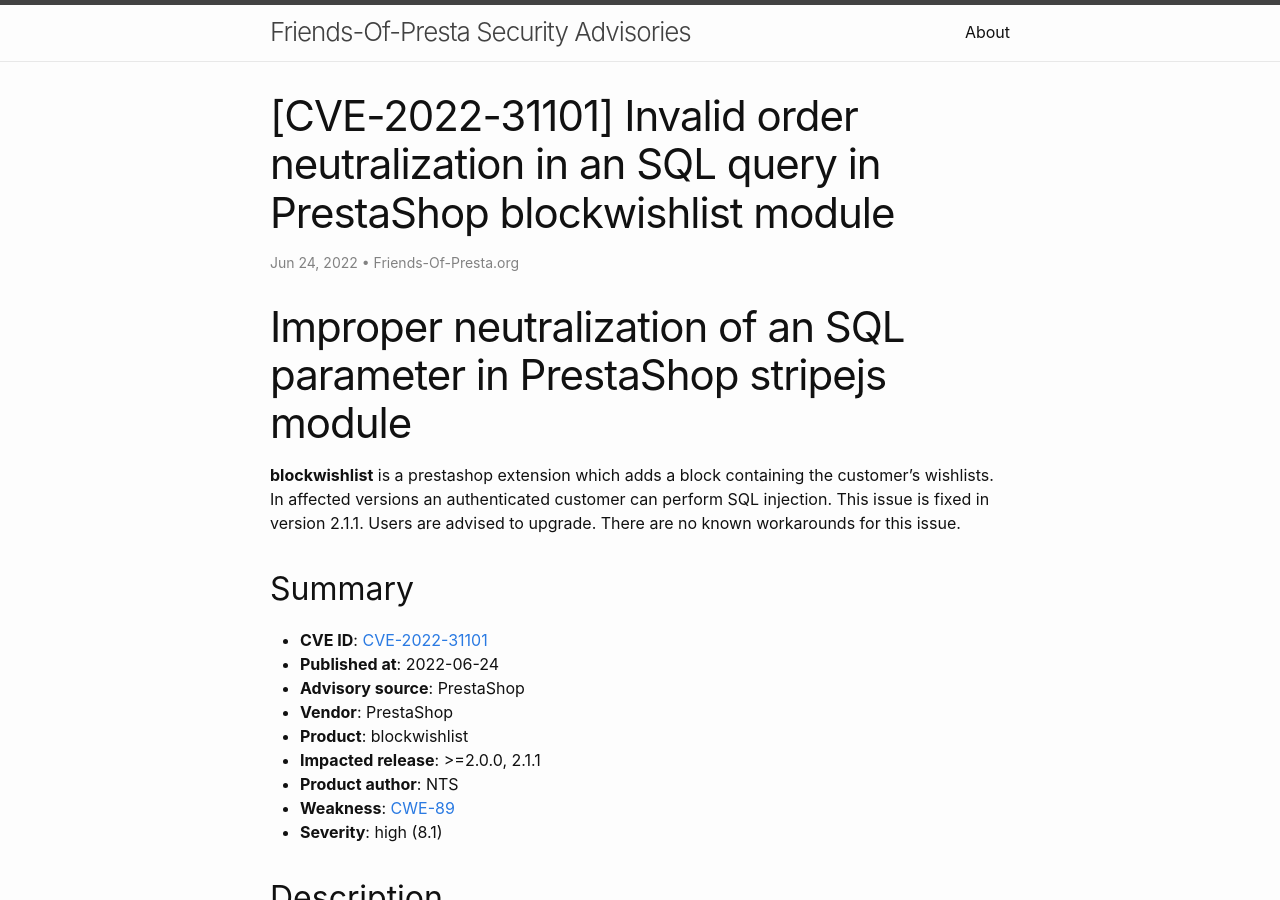
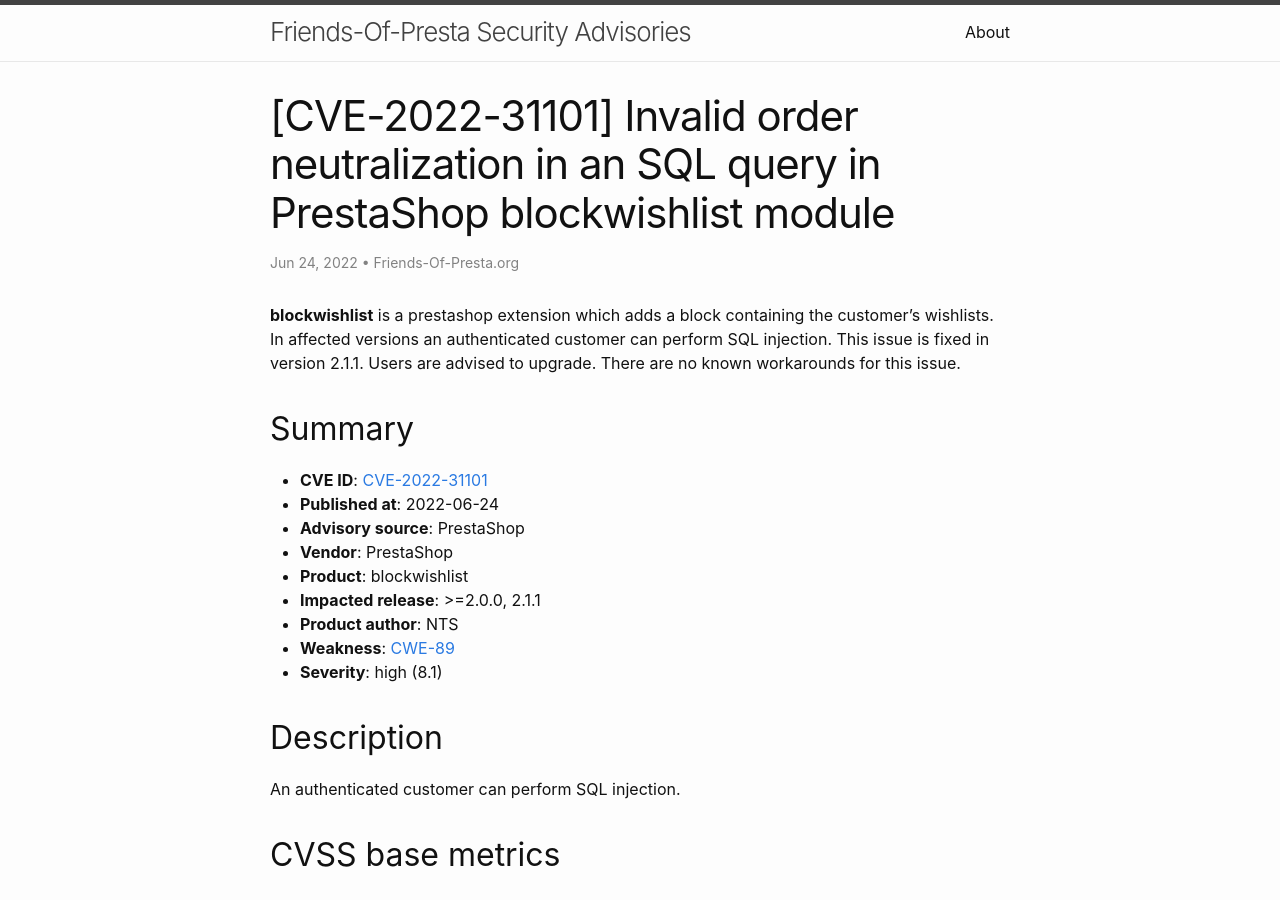
Before and after one commit to friends-of-presta/security-advisories, a Jekyll site: the page built from _posts/2022-06-24-blockwishlist.md, in a window 1280 px wide and 900 px high. Built offline with Jekyll 4.4.1, drawn with Linux system fonts in a browser that asks for light colours.

Commit message:
Update 2022-06-24-blockwishlist.md

```diff
--- a/_posts/2022-06-24-blockwishlist.md
+++ b/_posts/2022-06-24-blockwishlist.md
@@ -6,8 +6,6 @@ author:
 - Friends-Of-Presta.org
 meta: "CVE,PrestaShop,blockwishlist"
 ---
-
-# Improper neutralization of an SQL parameter in PrestaShop stripejs module
 
 **blockwishlist** is a prestashop extension which adds a block containing the customer's wishlists. In affected versions an authenticated customer can perform SQL injection. This issue is fixed in version 2.1.1. Users are advised to upgrade. There are no known workarounds for this issue.
 
```
